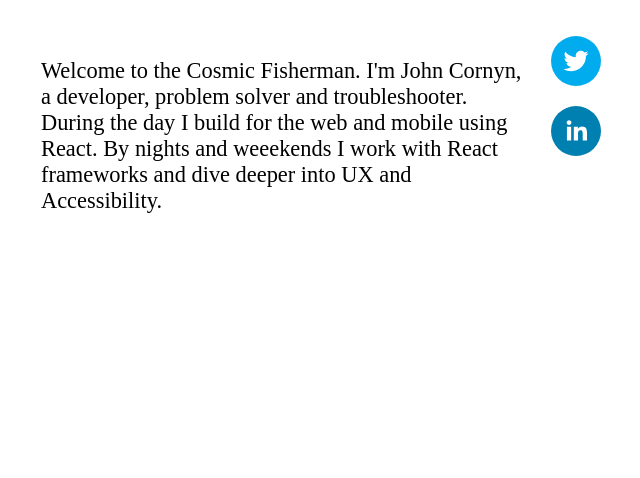
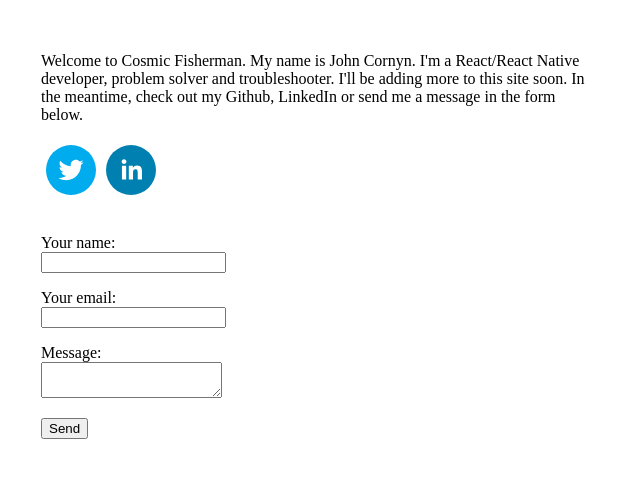
Before and after one commit to JMIHC/cosmicportfolio, a Gatsby site: page / in a window 1280 px wide. Shown: the whole page, without its empty margins (319-959 px from the left). Built offline with nearby package versions, Linux system fonts and the light colour scheme; Gatsby itself is replaced by a stand-in of ours.

Commit message:
updating with form

```diff
--- /dev/null
+++ b/src/components/form.js
@@ -0,0 +1,49 @@
+import React, { Component } from 'react'
+
+export default class Form extends Component {
+  render() {
+    return (
+      <form
+        name="cosmic-contact"
+        action="./success"
+        method="post"
+        data-netlify="true"
+        data-netlify-honeypot="bot-field"
+      >
+        {/* The `form-name` hidden field is required to support form submissions without JavaScript */}
+        <input type="hidden" name="form-name" value="cosmic-contact" />
+        <p hidden>
+          <label>
+            Don’t fill this out: <input name="bot-field" />
+          </label>
+        </p>
+        <p>
+          <label>
+            Your name:
+            <br />
+            <input type="text" name="name" />
+          </label>
+        </p>
+        <p>
+          <label>
+            Your email:
+            <br />
+            <input type="text" name="email" />
+          </label>
+        </p>
+        <p>
+          <label>
+            Message:
+            <br />
+            <textarea name="message" />
+          </label>
+        </p>
+        <p>
+          <button type="submit" value="send message">
+            Send
+          </button>
+        </p>
+      </form>
+    )
+  }
+}
--- a/src/pages/index.js
+++ b/src/pages/index.js
@@ -1,6 +1,7 @@
-import React from 'react';
-import styled from 'styled-components';
-import { SocialIcon } from 'react-social-icons';
+import React from 'react'
+import styled from 'styled-components'
+import { SocialIcon } from 'react-social-icons'
+import Form from '../components/form'
 
 const Container = styled.div`
   margin: 1rem auto;
@@ -15,37 +16,38 @@ const JourneyIntro = styled.div`
   margin: 20px;
 `
 
-const Intro = styled.p`
-  font-size: 1.4rem;
+const Main = styled.p`
+  font-size: 1rem;
 `
 
-const ContactWrapper = styled.div`
-  max-width: 100px;
-  margin-right: 20px;
+const Social = styled.div`
+  display: flex;
+  flex-direction: row;
 `
 
-const ContactItem = styled.div`
-  margin-top: 20px;
-  @media (max-width: 400px) {
-    display:flex
-  }
+const Item = styled.div`
+  margin: 5px;
 `
 
 export default () => (
-    <Container>
-      <JourneyIntro>
-        <Intro>
-        Welcome to the Cosmic Fisherman. I'm John Cornyn, a developer, problem solver and troubleshooter.
-        During the day I build for the web and mobile using React. By nights and weeekends I work with React frameworks and dive deeper into UX and Accessibility.
-        </Intro>
-      </JourneyIntro>
-      <ContactWrapper>
-        <ContactItem>
-        <SocialIcon url="https://twitter.com/johnmihdicornyn"/>
-        </ContactItem>
-        <ContactItem>
-        <SocialIcon url="https://www.linkedin.com/in/jmihc/"/>
-        </ContactItem>
-      </ContactWrapper>
-    </Container>
+  <Container>
+    <JourneyIntro>
+      <Main>
+        Welcome to Cosmic Fisherman. My name is John Cornyn. I'm a React/React
+        Native developer, problem solver and troubleshooter. I'll be adding more
+        to this site soon. In the meantime, check out my Github, LinkedIn or
+        send me a message in the form below.
+      </Main>
+      <Social>
+        <Item>
+          <SocialIcon url="https://twitter.com/johnmcornyn" />
+        </Item>
+        <Item>
+          <SocialIcon url="https://www.linkedin.com/in/jmihc/" />
+        </Item>
+      </Social>
+      <br />
+      <Form />
+    </JourneyIntro>
+  </Container>
 )
```
Also changed, not shown: src/pages/success.js (added, +17 -0 lines), src/utilities/mediaquery.js (added, +25 -0 lines).
